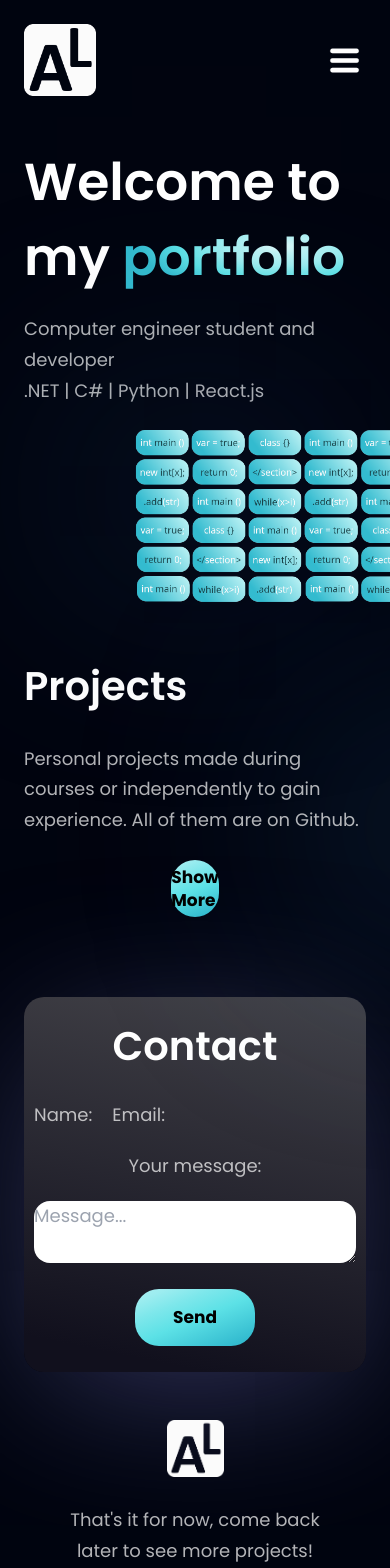
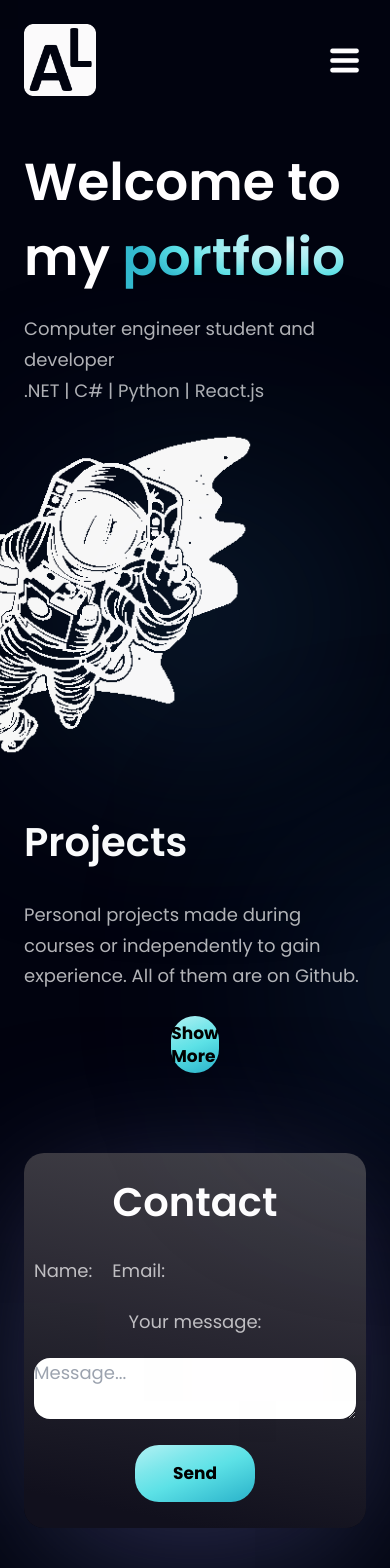
Before and after one commit to andrelosse/portfolio_web, a React (Vite) app: page / in a window 390 px wide. Shown: the top 1568 px of the page. Built offline with nearby package versions, Linux system fonts and the light colour scheme.

Commit message:
Updated project card and hero background

```diff
--- a/src/components/Main.jsx
+++ b/src/components/Main.jsx
@@ -33,7 +33,7 @@ const Main = () => (
 
         <div className="relative">
 
-            <img src={bgmain} alt="Main Background Image" className="w-[75%] h-[100%] -right-[34%] relative z-[5]" />
+            <img src={bgmain} alt="Main Background Image" className=" bgmain -left-[34%] relative z-[5]" />
 
             <div className="absolute z-[0] w-[27%] h-[27%] right-20 bottom-20 pink__gradient" />
             <div className="absolute z-[1] h-[27%] w-[57%] right-20 bottom-20 white__gradient" />
--- a/src/components/ProjectCard.jsx
+++ b/src/components/ProjectCard.jsx
@@ -1,7 +1,7 @@
 import { balls } from '../assets';
 
-const ProjectCard = ({icon, title, content}) => (
-    <div className="flex justify-between flex-col px-10 py-12 rounded-[20px] w-[357px] h-[375px] md:mr-10 sm:mr-5 mr-0 my-5 project-card">
+const ProjectCard = ({icon, title, content, url}) => (
+    <a href={url}><div className="flex justify-between flex-col px-10 py-12 rounded-[20px] w-[357px] h-[375px] md:mr-10 sm:mr-5 mr-0 my-5 project-card">
         <div className='flex flex-row'>
             <img src={balls} alt={title} className="w-[52px] h-[52px] object-contain"/>
             <div className='flex flex-col ml-4'>
@@ -9,7 +9,7 @@ const ProjectCard = ({icon, title, content}) => (
             </div>
         </div>
         <p className='font-poppins font-normal text-[18px] leading-[32px] text-white my-10'>{content}</p>
-    </div>
+    </div></a>
 )
 
 export default ProjectCard
--- a/src/constcontent/index.js
+++ b/src/constcontent/index.js
@@ -21,30 +21,35 @@ export const projects = [
         icon: "minkvpn",
         title: "MinkVPN",
         content: "VPN client with user interface, made with C# and XAML using MVVM architecture.",
+        url: "https://github.com/andrelosse/MinkVPN"
     },
     {
         id: "portproj",
         icon: "portproj",
         title: "Portfolio Project",
         content: "Personal portfolio project made with React and Tailwind CSS.",
+        url: "https://github.com/andrelosse/portfolio_web"
     },
     {
         id: "fibonacci",
         icon: "fibo",
         title: "Fibonacci Sequence",
         content: "Console application to generate a Fibonacci sequence with a user defined lenght.",
+        url: "https://github.com/andrelosse/fibonacci_sequence"
     },
     {
         id: "location",
         icon: "location",
         title: "Location Searcher",
         content: "Console application that searches for a given address and writes the information to a JSON file.",
+        url: "https://github.com/andrelosse/location_searcher"
     },
     {
         id: "soon",
         icon: "soon",
         title: "Coming Soon",
         content: "This project will be revealed soon...",
+        url: "https://github.com/andrelosse"
     }
 ];
 
--- a/src/index.css
+++ b/src/index.css
@@ -18,6 +18,11 @@
     #11101d 91.61%
   );
   --card-shadow: 0px 20px 100px -10px rgba(66, 71, 91, 0.1);
+}
+
+/* Opacity for the hero image */
+.bgmain {
+  opacity: 97%;
 }
 
 /* Animation for the "Contact" button */
```
Also changed, not shown: src/assets/Poppins-SemiBold.ttf (added), src/assets/bgmain.png.
